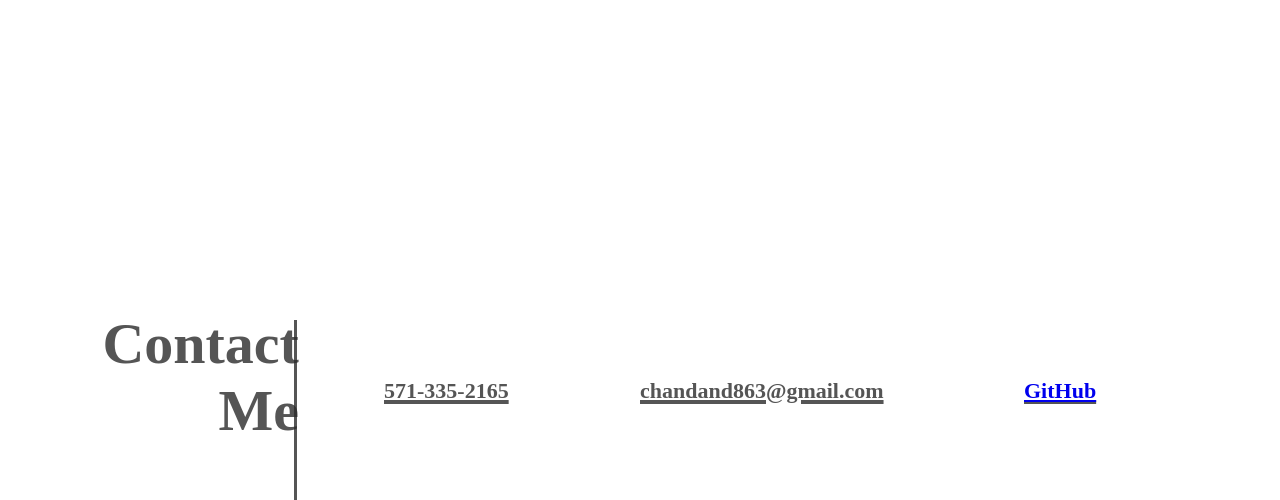
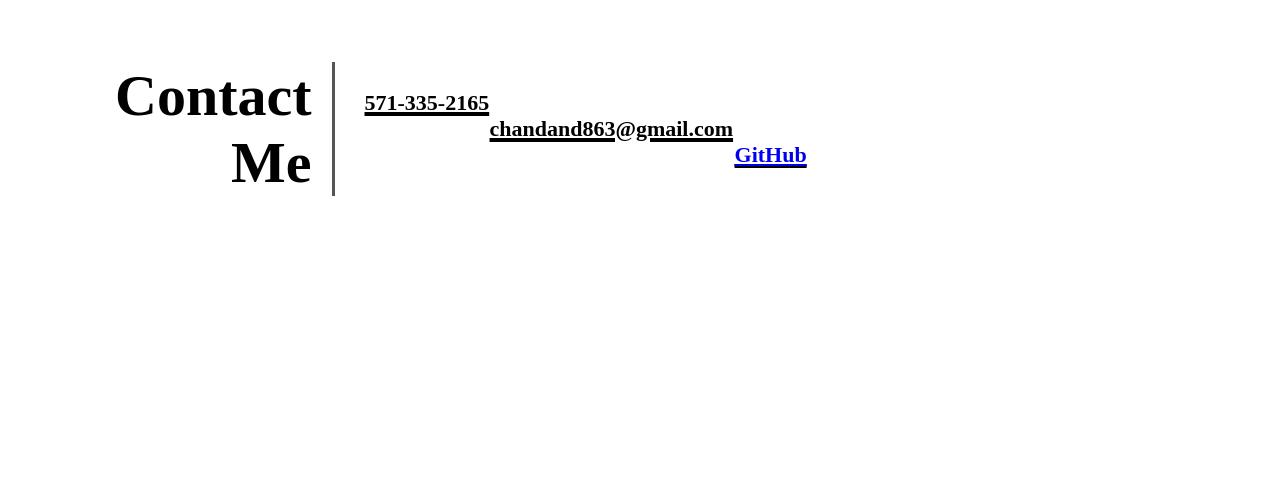
Before and after one commit to ChandanD2002/Portfolio, a plain HTML site: page index.html in a window 1280 px wide. Shown: the part 916-1416 px from the top of the page. After the commit the page ends 1137 px from the top, so only its background shows below. Drawn offline with Linux system fonts and the light colour scheme.

Commit message:
Fixed Contact Me Section and Added Flexbox

```diff
--- a/assets/css/style.css
+++ b/assets/css/style.css
@@ -152,21 +152,25 @@ header nav ul li a{
 }
 /*END OF WORK SECTION*/
 /*START OF CONTACT ME SECTION*/
+footer{
+    margin: 5px;
+    padding: 20px;
+    justify-content: space-between;
+}
+
+.Contact-Me{
+    margin-left: 0%;
+    margin-right: 0%;
+    display: inline-flex;
+    padding-left: 90px;
+}
+
 .Contact-Me h2{
     font-size: 58px;
     font-weight: bolder;
     text-align: right;
-    position:absolute;
-    left: 8%;
-    bottom: -70%;
-}
-
-.vertical-line{
     border-right: 3px solid rgba(43, 43, 43, 0.8);
-    height: 180px;
-    position: absolute;
-    left: 23%;
-    bottom: -77%;
+    padding-right: 20px;
 }
 
 .info{
@@ -175,29 +179,20 @@ header nav ul li a{
     justify-content: space-between;
     align-items: center;
     text-decoration: 4px solid underline;
+    list-style: none;
+    margin: 0%;
+    flex-direction: row;
 }
 
 .number{
-    position: absolute;
-    left: 30%;
-    bottom: -65%;
-    text-decoration: 4px solid underline;
-    list-style: none;
+    padding-left: 30px;
 }
 
 .email{
-    position: absolute;
-    left: 50%;
-    bottom: -65%;
-    text-decoration: 4px solid underline;
-    list-style: none;
+    padding-left: 155px;
 }
 
 .github{
-    position: absolute;
-    left: 80%;
-    bottom: -65%;
-    text-decoration: 4px solid underline;
-    list-style: none;
+    padding-left: 400px;
 }
 /*END OF CONTACT ME SECTION*/
--- a/index.html
+++ b/index.html
@@ -57,12 +57,11 @@
     </section>
         <!--END OF WORK SECTION-->
         <!--START OF CONTACT ME SECTION-->
-        <section class="Content">
+        <footer class="footer">
             <div class="Contact-Me">
                 <h2 id="Contact-Me">Contact <br> Me</h2>
-                <div class="vertical-line"></div>
-                <div class="info">
-                    <ul>
+                <div>
+                    <ul class="info">
                         <li class="number">571-335-2165</li>
                         <li class="email">chandand863@gmail.com</li>
                         <li class="github">
@@ -71,7 +70,7 @@
                     </ul>
                 </div>
             </div>
-        </section>
+        </footer>
         <!--END OF CONTACT ME SECTION-->
     </section>
 </body>
```
